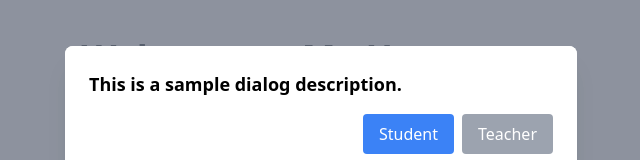
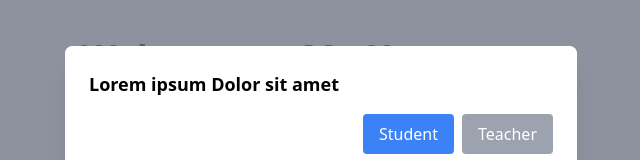
Before and after one commit to JamilyaHalyyeva/edume, a React (Vite) app in the folder client/: page / in a window 1280 px wide. Both pictures are taken after a click on the button "Open Dialog". Shown: the part 292-452 px from the top of the page, without its empty margins (319-959 px from the left). Built offline with nearby package versions, Linux system fonts and the light colour scheme.

Commit message:
edits : dialogProvider was overkill and just deleted it  and adjust the way we open role selection dialog.

```diff
--- a/client/src/Routes.jsx
+++ b/client/src/Routes.jsx
@@ -1,14 +1,11 @@
 import { Routes, Route } from "react-router-dom";
 import HomePage from "./pages/HomePage";
-import { DialogProvider } from "./context/DialogProvider";
 
 const AppRoutes = () => {
   return (
-    <DialogProvider>
-      <Routes>
-        <Route path="/" element={<HomePage />} />
-      </Routes>
-    </DialogProvider>
+    <Routes>
+      <Route path="/" element={<HomePage />} />
+    </Routes>
   );
 };
 
--- a/client/src/components/UserRolesDialog.jsx
+++ b/client/src/components/UserRolesDialog.jsx
@@ -1,23 +1,28 @@
-// src/Dialog.js
+import { useState, useEffect } from "react";
+import { useNavigate } from "react-router-dom";
 
-import { useDialog } from "../context/DialogProvider";
-
-const UserRolesDialog = () => {
-  const { dialogState, closeDialog } = useDialog();
-
+const UserRolesDialog = (params) => {
+  const navigate = useNavigate();
+  console.log("isDialogOpen", params.isDialogOpen);
+  const [isOpen, setIsOpen] = useState(params.isDialogOpen);
   const handleStudentClick = () => {
-    dialogState.onStudentClick();
-
-    closeDialog();
+    setIsOpen(false);
+    localStorage.setItem("role", "student");
+    navigate("/register");
   };
 
   const handleTeacherClick = () => {
-    dialogState.onTeacherClick();
-    closeDialog();
+    setIsOpen(false);
+    localStorage.setItem("role", "teacher");
+    navigate("/register");
   };
 
+  useEffect(() => {
+    setIsOpen(params.isDialogOpen);
+  }, [params.isDialogOpen]);
+
   return (
-    dialogState.isOpen && (
+    isOpen && (
       <div className="fixed inset-0 z-10 overflow-y-auto">
         <div className="flex items-end justify-center min-h-screen pt-4 px-4 pb-20 text-center sm:block sm:p-0">
           <div className="fixed inset-0 transition-opacity">
@@ -33,7 +38,7 @@ const UserRolesDialog = () => {
           >
             <div className="bg-white px-4 pt-5 pb-4 sm:p-6 sm:pb-4">
               <p className="text-lg font-bold mb-4">
-                {dialogState.description}
+                Lorem ipsum Dolor sit amet
               </p>
               <div className="flex justify-end">
                 <button
--- a/client/src/context/DialogProvider.jsx
+++ /dev/null
@@ -1,39 +0,0 @@
-// src/DialogContext.js
-import { createContext, useContext, useState } from "react";
-
-const DialogContext = createContext();
-
-export const DialogProvider = ({ children }) => {
-  const [dialogState, setDialogState] = useState({
-    isOpen: false,
-    description: "",
-    onStudentClick: () => {},
-    onTeacherClick: () => {},
-  });
-
-  const openDialog = (description, onStudentClick, onTeacherClick) => {
-    setDialogState({
-      isOpen: true,
-      description,
-      onStudentClick,
-      onTeacherClick,
-    });
-  };
-
-  const closeDialog = () => {
-    setDialogState((prevState) => ({
-      ...prevState,
-      isOpen: false,
-    }));
-  };
-
-  return (
-    <DialogContext.Provider value={{ dialogState, openDialog, closeDialog }}>
-      {children}
-    </DialogContext.Provider>
-  );
-};
-
-export const useDialog = () => {
-  return useContext(DialogContext);
-};
--- a/client/src/pages/HomePage.jsx
+++ b/client/src/pages/HomePage.jsx
@@ -1,26 +1,10 @@
-import { useNavigate } from "react-router-dom";
 import UserRolesDialog from "../components/UserRolesDialog";
-import { useDialog } from "../context/DialogProvider";
+import { useState } from "react";
 
 function HomePage() {
-  const { openDialog } = useDialog();
-  const navigate = useNavigate();
+  const [openDialog, setOpenDialog] = useState(false);
   const handleButtonClick = () => {
-    openDialog(
-      "This is a sample dialog description.",
-      () => {
-        // Student Selected button clicked
-        localStorage.setItem("role", "student");
-        navigate("/register");
-        console.log("Student Selected !");
-      },
-      () => {
-        // Teacher Selected button clicked
-        localStorage.setItem("role", "teacher");
-        navigate("/register");
-        console.log("Canceled!");
-      }
-    );
+    setOpenDialog(true);
   };
   return (
     <div className="bg-gray-100 h-screen flex items-center justify-center">
@@ -38,7 +22,7 @@ function HomePage() {
           Open Dialog
         </button>
       </div>
-      <UserRolesDialog />
+      <UserRolesDialog isDialogOpen={openDialog} />
     </div>
   );
 }
```
Also changed, not shown: 2 other files (tests, documents, lock files or other folders).
